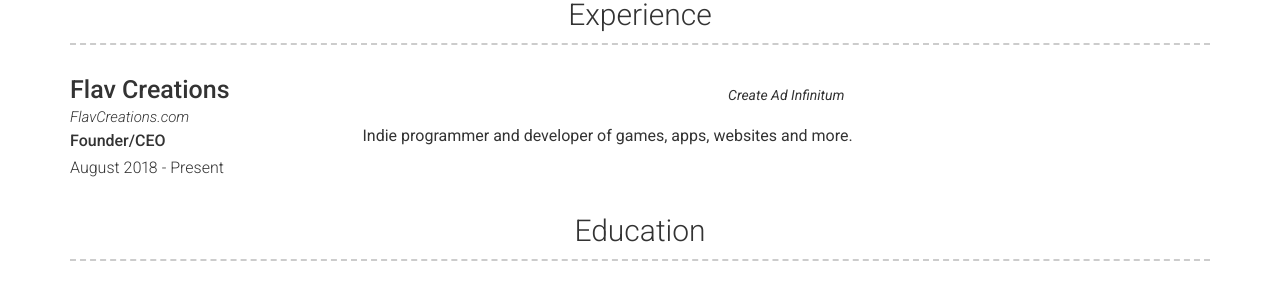
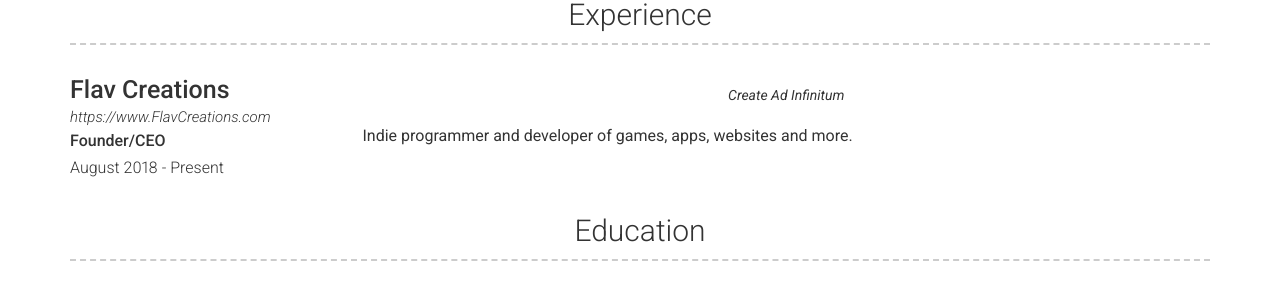
Before and after one commit to FlavCreations/resume.flavcreations.com, a Jekyll site: the page built from index.md, in a window 1280 px wide. Shown: the part 797-1090 px from the top of the page. Built offline with Jekyll 4.4.1, drawn with Linux system fonts in a browser that asks for light colours; nearby versions of some CDN libraries; part of the change alters nothing that is shown.

Commit message:
Update experience.yml

```diff
--- a/_data/experience.yml
+++ b/_data/experience.yml
@@ -2,7 +2,7 @@
 - layout: left
   company: Flav Creations
   job_title: Founder/CEO
-  link: FlavCreations.com
+  link: https://www.FlavCreations.com
   dates: August 2018 - Present
   quote: >
    Create Ad Infinitum
```
